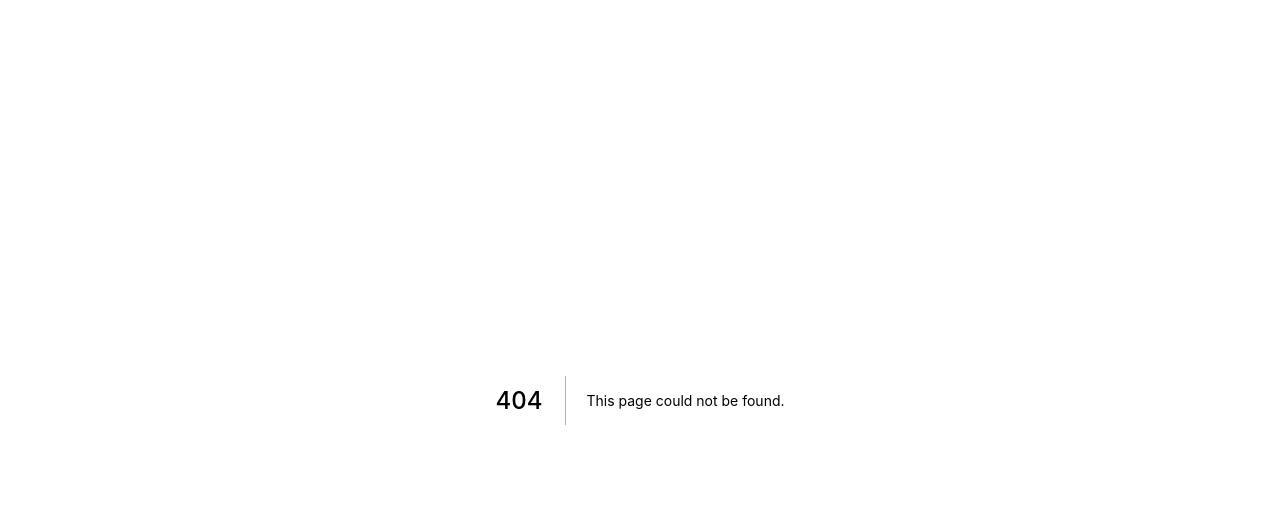
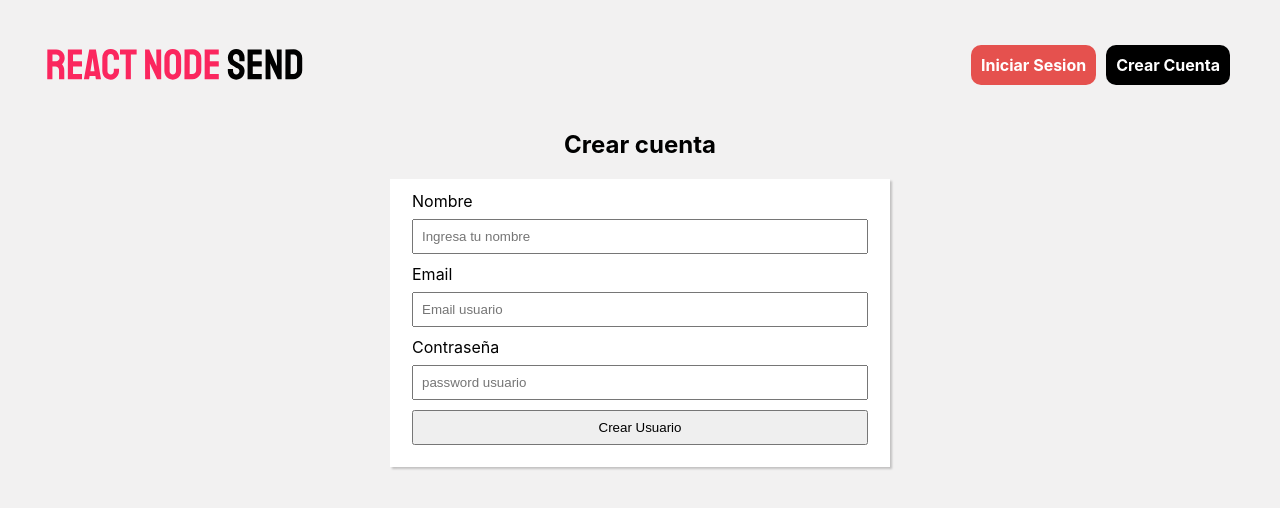
Before and after one commit to Jorge-Lpez/React_node_send, a Next.js app: page /crearcuenta in a window 1280 px wide. Before the commit this address had no page. Shown: the top 508 px of the page. Built offline with nearby package versions, Linux system fonts and the light colour scheme.

Commit message:
Agregando pagina crear usuario

```diff
--- a/components/Header.js
+++ b/components/Header.js
@@ -1,24 +1,61 @@
 import React from 'react';
 import styled from "@emotion/styled";
+import Link from "next/link";
+import styles from '../styles/Home.module.css'
 
 const Encabezado = styled.header`
-    padding: 40px 0;
     display: flex;
-    justify-content: center;
+    flex-direction: column;
+    align-items: center;
+    margin-top: 40px;
     img{
+        cursor: pointer;
         width: 268px;
-        margin-bottom: 8rem;
+        justify-content: center;
     }
+    nav{
+        display: flex;
+        flex-direction: column;
+    }
+    @media (min-width: 768px){
+        flex-direction: row;
+        justify-content: space-between;
+        nav{
+            flex-direction: row;
+        }
+    }
+`;
 
-    @media (min-width: 768px) {
-        justify-content: flex-start;
+const NavLink = styled.a`
+    color: white;
+    padding: 10px;
+    background-color: #E5514E;
+    margin-right: 10px;
+    border-radius: 10px;
+    font-weight: bold;
+    cursor:pointer;
+
+    @media (max-width: 768px){
+        width:120px;
+        margin-bottom: 10px;
     }
 `;
 
 const Header = () => {
     return (
         <Encabezado>
-            <img src="logo.svg"/>
+            <Link href="/">
+                <img src="logo.svg"/>
+            </Link>
+
+            <nav className="">
+                <Link href="/login">
+                    <NavLink>Iniciar Sesion</NavLink>
+                </Link>
+                <Link href="/crearcuenta">
+                    <NavLink className={styles.crear}>Crear Cuenta</NavLink>
+                </Link>
+            </nav>
         </Encabezado>
      );
 }
--- a/package.json
+++ b/package.json
@@ -8,6 +8,7 @@
     "start": "next start"
   },
   "dependencies": {
+    "@emotion/core": "^11.0.0",
     "@emotion/react": "^11.1.1",
     "@emotion/styled": "^11.0.0",
     "next": "10.0.1",
--- /dev/null
+++ b/pages/crearcuenta.js
@@ -0,0 +1,55 @@
+import React from 'react';
+import Layout from "../components/layout";
+
+const CrearCuenta = () => {
+    return (
+        <Layout>
+            <div className="">
+                <h2 className="">Crear cuenta</h2>
+                <div className="formulario">
+                        <form>
+                            <div>
+                                <label htmlFor="nombre">
+                                    Nombre
+                                </label>
+                                <input
+                                    type="text"
+                                    id="nombre"
+                                    placeholder="Ingresa tu nombre"
+                                />
+                            </div>
+                            <div>
+                                <label htmlFor="email">
+                                    Email
+                                </label>
+                                <input
+                                    type="email"
+                                    id="email"
+                                    placeholder="Email usuario"
+                                />
+                            </div>
+                            <div>
+                                <label htmlFor="password">
+                                    Contraseña
+                                </label>
+                                <input
+                                    type="password"
+                                    id="password"
+                                    placeholder="password usuario"
+                                />
+                            </div>
+                            <input
+                                type="submit"
+                                value="Crear Usuario"
+                            />
+                        </form>
+                </div>
+            </div>
+        </Layout>
+     );
+}
+
+//className="md:w-4/5 xl:w-3/5 mx-auto mb-32"
+//className="text-4xl font-sans font-bold text-gray-800 text-center my-4"
+
+export default CrearCuenta;
--- a/styles/Home.module.css
+++ b/styles/Home.module.css
@@ -1,4 +1,8 @@
-.container {
+.crear{
+  background-color: black !important;
+}
+
+/*.container {
   min-height: 100vh;
   padding: 0 0.5rem;
   display: flex;
@@ -120,3 +124,4 @@
     flex-direction: column;
   }
 }
+*/
--- a/styles/globals.css
+++ b/styles/globals.css
@@ -2,6 +2,7 @@ html,
 body {
   padding: 0;
   margin: 0;
+  background-color: #F2F1F1;
   font-family: -apple-system, BlinkMacSystemFont, Segoe UI, Roboto, Oxygen,
     Ubuntu, Cantarell, Fira Sans, Droid Sans, Helvetica Neue, sans-serif;
 }
@@ -14,3 +15,39 @@ a {
 * {
   box-sizing: border-box;
 }
+
+/*CSS para la pagina crear cuenta*/
+
+.formulario{
+  width: 500px;
+  background-color: white;
+  margin: 0 auto;
+  border: 2px solid white;
+  box-shadow: 2px 2px 2px rgba(0, 0, 0, 0.2);
+}
+
+.formulario form{
+  margin: 10px 20px;
+  display: flex;
+  flex-direction: column;
+}
+
+.formulario form div{
+  display: flex;
+  flex-direction: column;
+  outline: none;
+}
+
+h2{
+  margin-top: 40px;
+  text-align: center;
+}
+
+input{
+  padding: 8px;
+  margin-bottom: 10px;
+}
+
+.formulario form div label{
+  padding-bottom: 8px;
+}
```
Also changed, not shown: 1 other file (tests, documents, lock files or other folders).
